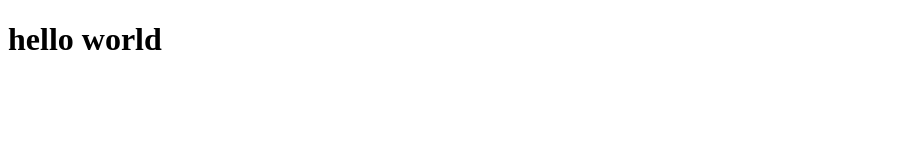
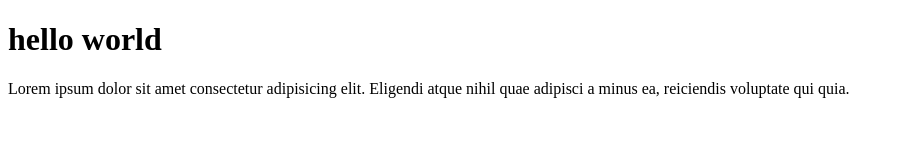
Before and after one commit to chaeroni26/coba-repo-gabung, a plain HTML site: page index.html in a window 1280 px wide. Shown: the whole page, without its empty margins (0-904 px from the left). Drawn offline with Linux system fonts and the light colour scheme.

Commit message:
menambahkan paragraph

```diff
--- a/index.html
+++ b/index.html
@@ -7,5 +7,9 @@
   </head>
   <body>
     <h1>hello world</h1>
+    <p>
+      Lorem ipsum dolor sit amet consectetur adipisicing elit. Eligendi atque
+      nihil quae adipisci a minus ea, reiciendis voluptate qui quia.
+    </p>
   </body>
 </html>
```
